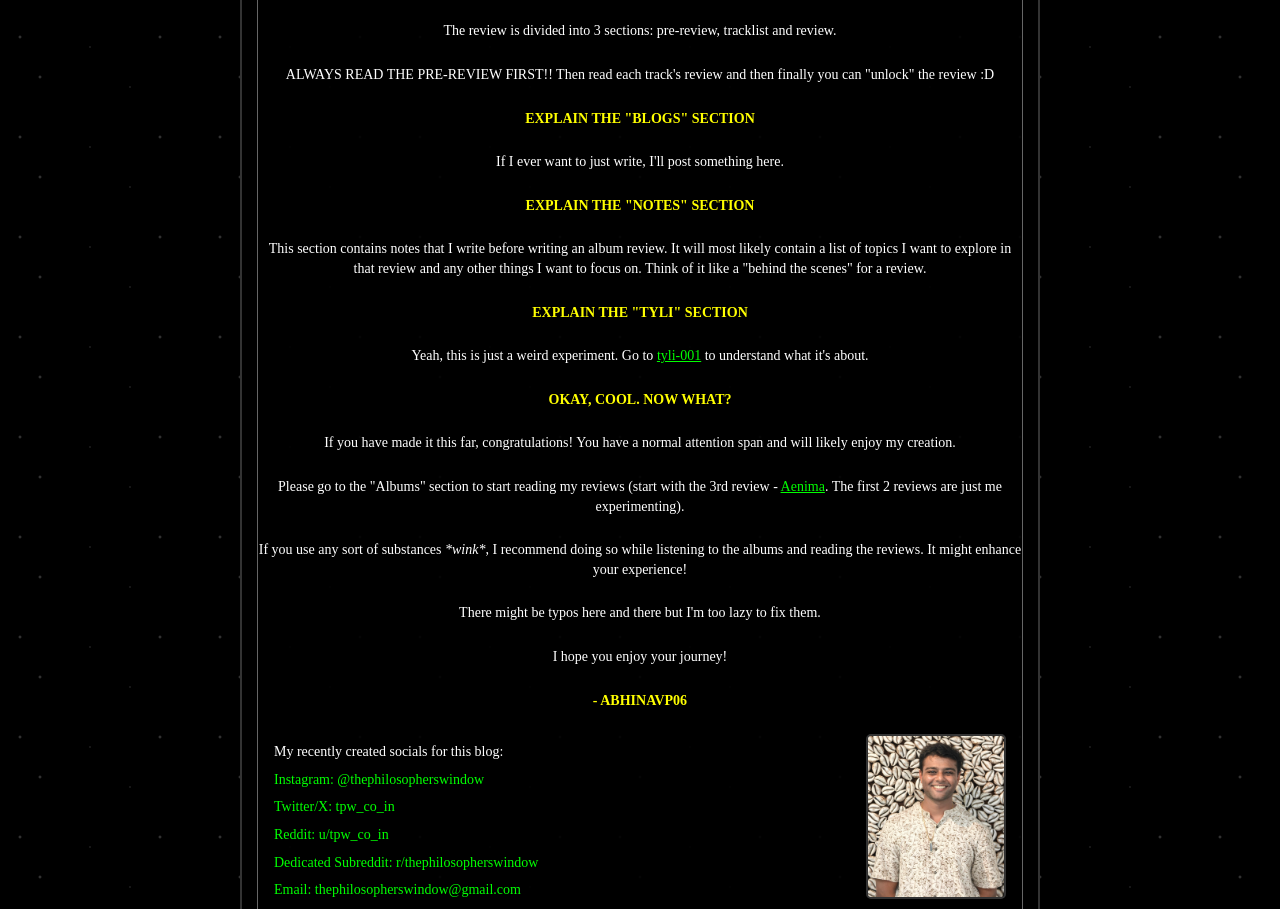
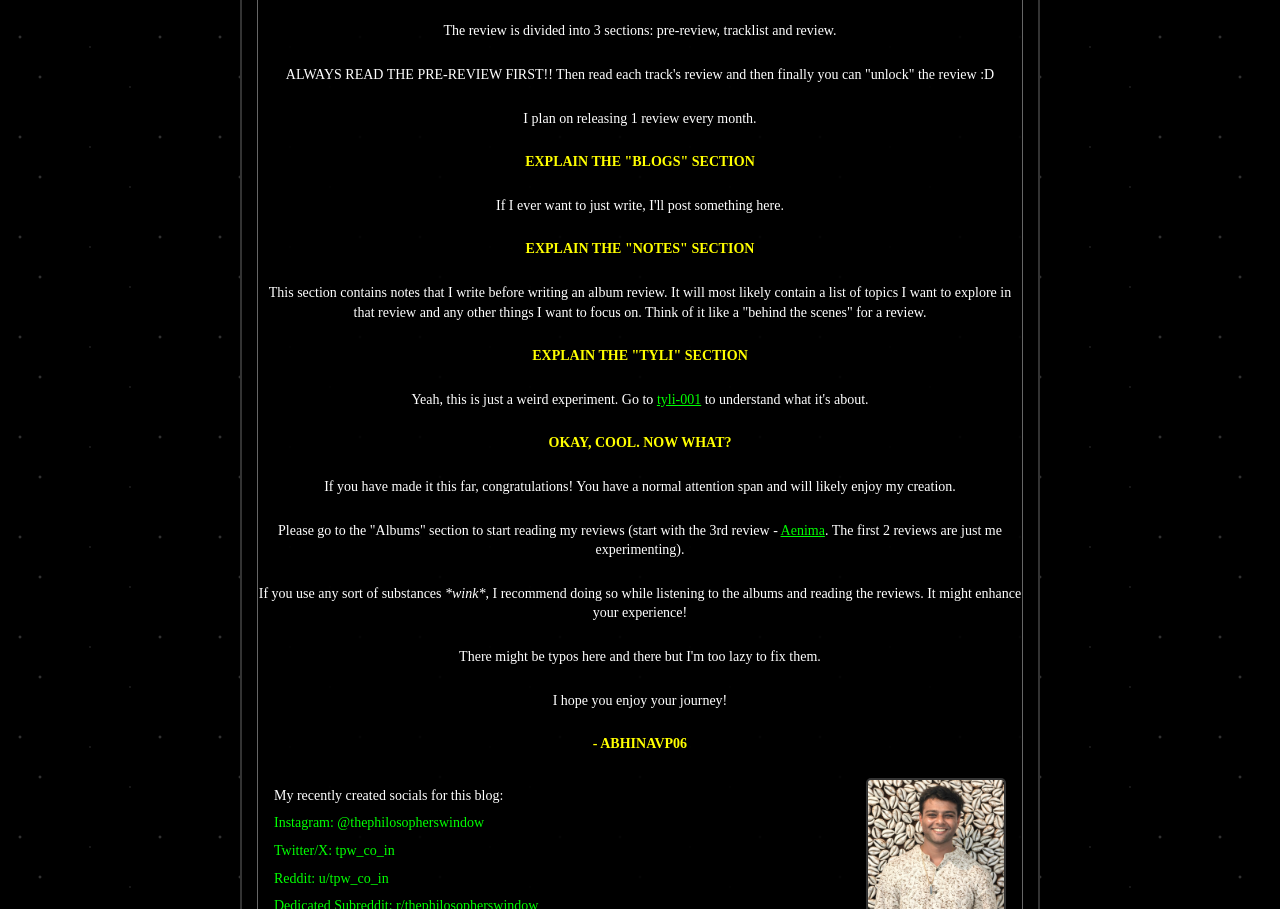
Before and after one commit to abhinavp06/tpw, a plain HTML site: page index.html in a window 1280 px wide. Shown: the part 1893-2802 px from the top of the page. Drawn offline with Linux system fonts and the light colour scheme.

Commit message:
updated intro

```diff
--- a/index.html
+++ b/index.html
@@ -104,6 +104,7 @@
           <p>Majority of these reviews will have metal albums as that is the genre I primarily listen to. However, I listen to almost anything, so expect to see other genres as well.</p>
           <p>The review is divided into 3 sections: pre-review, tracklist and review.</p>
           <p>ALWAYS READ THE PRE-REVIEW FIRST!! Then read each track's review and then finally you can "unlock" the review :D</p>
+          <p>I plan on releasing 1 review every month.</p>
           <p><strong>Explain the "Blogs" section</strong></p>
           <p>If I ever want to just write, I'll post something here.</p>
           <p><strong>Explain the "Notes" section</strong></p>
```
